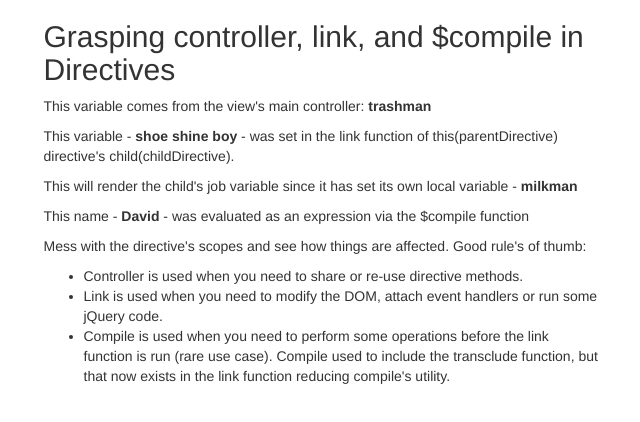
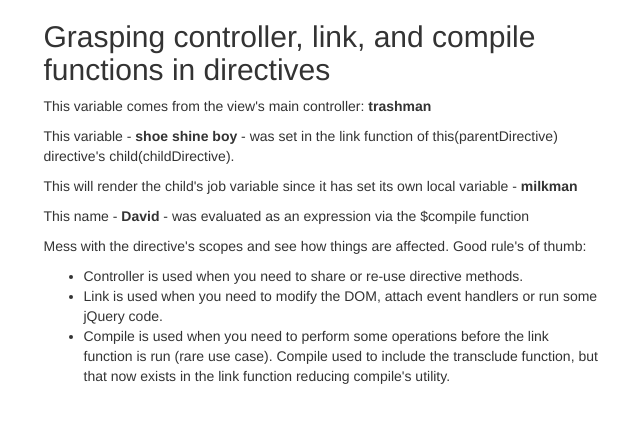
Before and after one commit to david-pm/Angular_Directives, a plain HTML site: page _examples/compile_link/index.html in a window 1280 px wide. Shown: the whole page, without its empty margins (319-959 px from the left). Drawn offline with Linux system fonts and the light colour scheme.

Commit message:
update compile_link title

```diff
--- a/_examples/compile_link/index.html
+++ b/_examples/compile_link/index.html
@@ -12,7 +12,7 @@
 <div class="container">
     <div class="row">
     	<div class="col-sm-6 col-sm-offset-3">
-	        <h2>Grasping controller, link, and $compile in Directives</h2>
+	        <h2>Grasping controller, link, and compile functions in directives</h2>
 	        <p>This variable comes from the view's main controller: <b>{{job}}</b></p>
 
 	        <parent-directive></parent-directive>
```
